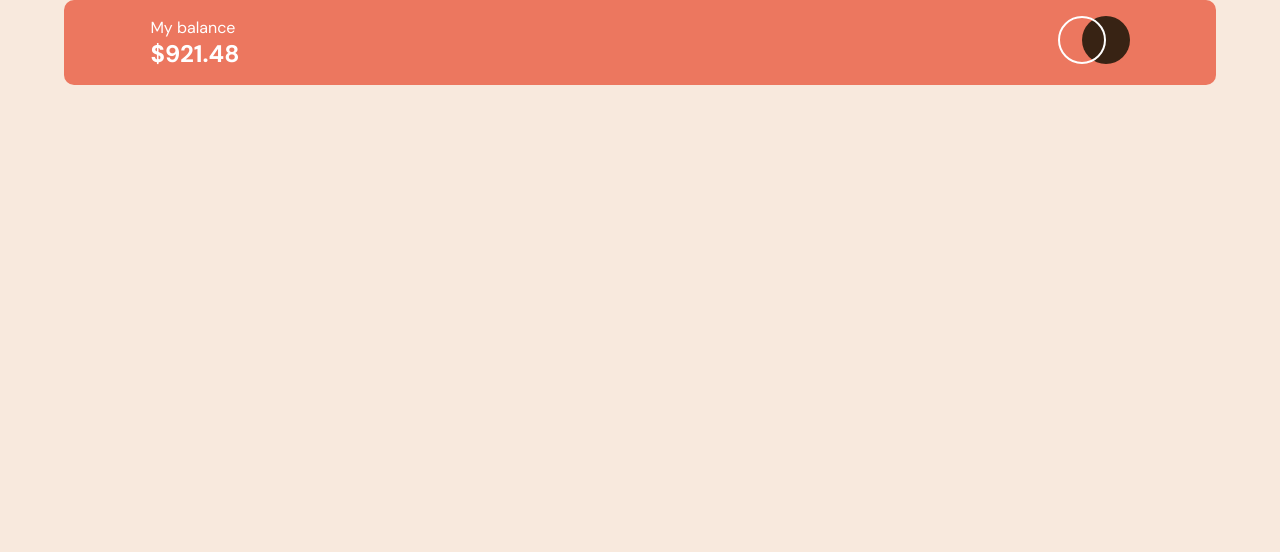
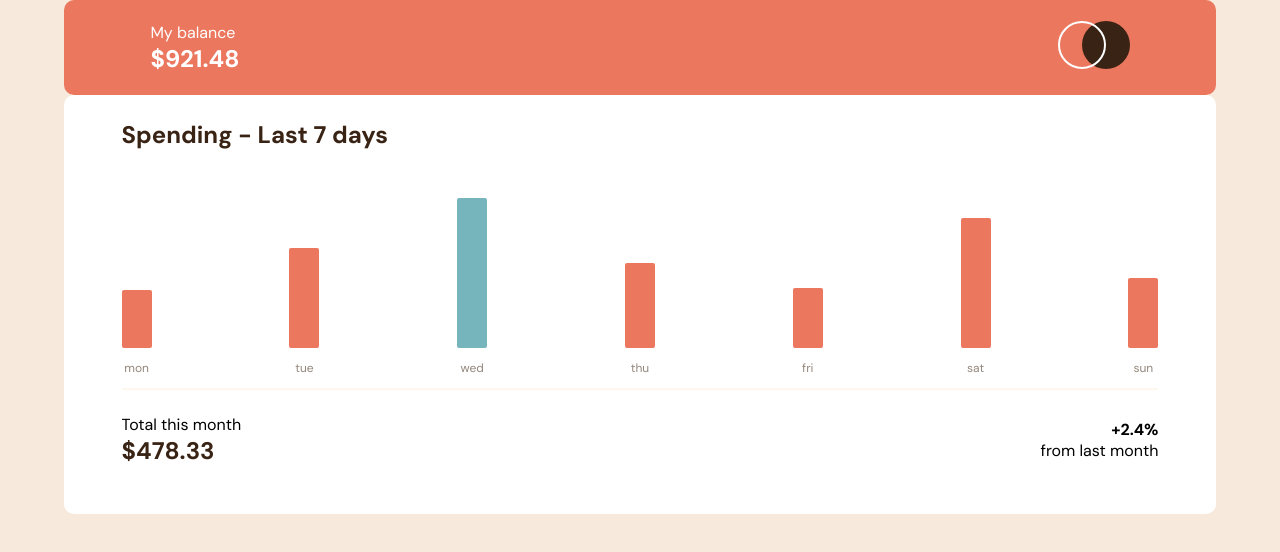
Before and after one commit to OscarAnillo/expenses-chart-fe, a React (Create React App) app: page / in a window 1280 px wide. Shown: the top 552 px of the page. Built offline with nearby package versions, Linux system fonts and the light colour scheme.

Commit message:
add chart component with its styles

```diff
--- a/src/App.css
+++ b/src/App.css
@@ -27,7 +27,7 @@
   display: flex;
   align-items: center;
   justify-content: space-between;
-  padding: 1em 0;
+  padding: 1.32em 0;
   text-align: left;
 }
 .balance-row p {
@@ -38,3 +38,91 @@
   color: #fff;
   font-weight: 700;
 }
+
+/* Chart Component */
+.chart {
+  background-color: #fff;
+  border-radius: 10px;
+  padding: 1.5em 0;
+}
+.chart-container {
+  width: 90%;
+  margin: auto;
+}
+.chart-container h1 {
+  font-size: 24px;
+  font-weight: 700;
+  text-align: left;
+  padding-bottom: 2em;
+  color: hsl(25, 47%, 15%);
+}
+
+.chart-row {
+  display: flex;
+  align-items: flex-end;
+  justify-content: space-between;
+}
+.chart-row p {
+  font-weight: 400;
+  color: hsl(28, 10%, 53%);
+  padding: 1em 0;
+  font-size: 12px;
+}
+.chart-row .monday {
+  background-color: hsl(10, 79%, 65%);
+  height: 50px;
+  width: 30px;
+  border-radius: 2px;
+  padding-bottom: .5em;
+}
+.chart-row .tuesday {
+  background-color: hsl(10, 79%, 65%);
+  height: 100px;
+  width: 30px;
+  border-radius: 2px;
+}
+.chart-row .wednsday {
+  background-color: hsl(186, 34%, 60%);
+  height: 150px;
+  width: 30px;
+  border-radius: 2px;
+}
+.chart-row .thursday {
+  background-color: hsl(10, 79%, 65%);
+  height: 85px;
+  width: 30px;
+  border-radius: 2px;
+}
+.chart-row .friday {
+  background-color: hsl(10, 79%, 65%);
+  height: 60px;
+  width: 30px;
+  border-radius: 2px;
+}
+.chart-row .saturday {
+  background-color: hsl(10, 79%, 65%);
+  height: 130px;
+  width: 30px;
+  border-radius: 2px;
+}
+.chart-row .sunday {
+  background-color: hsl(10, 79%, 65%);
+  height: 70px;
+  width: 30px;
+  border-radius: 2px;
+}
+.chart-container .hr {
+  border: 1px solid rgb(254, 247, 239);
+}
+.chart-container .total-row {
+  display: flex;
+  align-items: center;
+  justify-content: space-between;
+  margin: 1.5em 0;
+}
+.chart-container .total-row h1 {
+  padding-bottom: 0;
+}
+.chart-container .total-row h4 {
+  text-align: right;
+}
--- a/src/App.js
+++ b/src/App.js
@@ -1,11 +1,13 @@
 import './App.css';
 import BalanceComponent from './components/balance-component';
+import ChartComponent from './components/chart-component';
 
 function App() {
   return (
     <div className="App">
       <div className="container">
         <BalanceComponent />
+        <ChartComponent />
       </div>
     </div>
   );
--- /dev/null
+++ b/src/components/chart-component.js
@@ -0,0 +1,50 @@
+export default function ChartComponent() {
+  return (
+    <div className="chart">
+      <div className="chart-container">
+        <h1>Spending - Last 7 days</h1>
+        <div className="chart-row">
+            <div>
+                <div className="monday"></div>
+                <p>mon</p>
+            </div>
+            <div>
+                <div className="tuesday"></div>
+                <p>tue</p>
+            </div>
+            <div>
+                <div className="wednsday"></div>
+                <p>wed</p>
+            </div>
+            <div>
+                <div className="thursday"></div>
+                <p>thu</p>
+            </div>
+            <div>
+                <div className="friday"></div>
+                <p>fri</p>
+            </div>
+            <div>
+                <div className="saturday"></div>
+                <p>sat</p>
+            </div>
+            <div>
+                <div className="sunday"></div>
+                <p>sun</p>
+            </div>
+        </div>
+        <div className="hr"></div>
+        <div className="total-row">
+            <div>
+                <p>Total this month</p>
+                <h1>$478.33</h1>
+            </div>
+            <div>
+                <h4>+2.4%</h4>
+                <p>from last month</p>
+            </div>
+        </div>
+      </div>
+    </div>
+  );
+}
```
